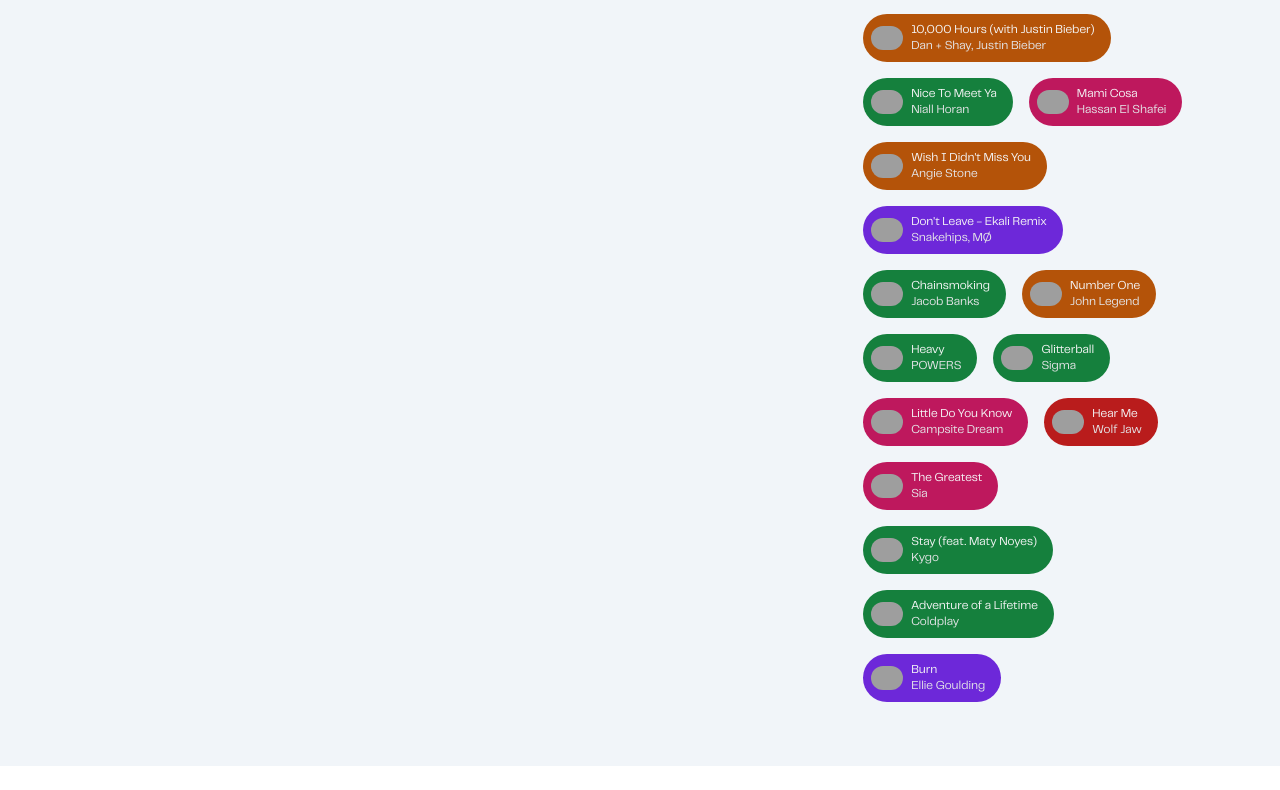
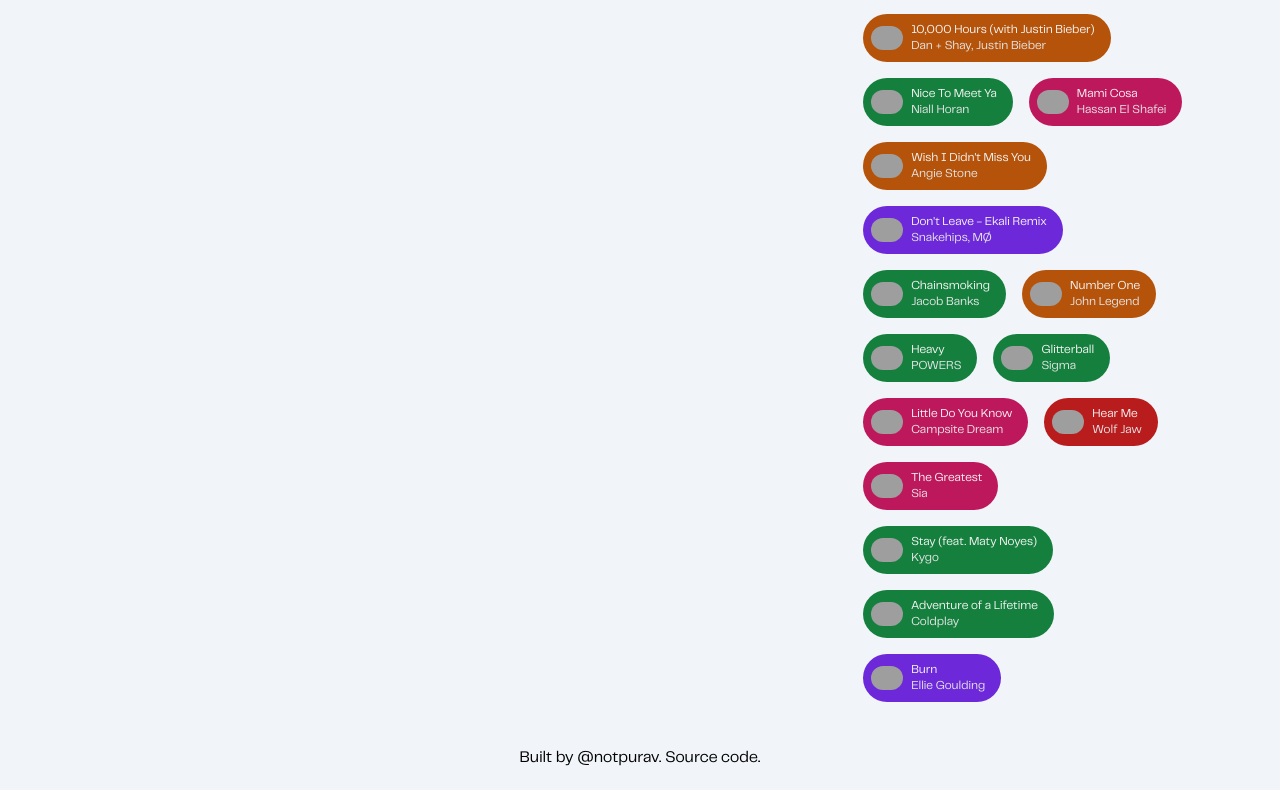
Before and after one commit to puravparab/song_search, a Next.js app in the folder client/: page / in a window 1280 px wide. Shown: the part 848-1638 px from the top of the page. Before the commit the page ends 1614 px from the top, so only its background shows below. Built offline with nearby package versions, Linux system fonts and the light colour scheme; grey boxes are pictures that could not be loaded.

Commit message:
minor update

```diff
--- a/client/app/components/display.tsx
+++ b/client/app/components/display.tsx
@@ -196,7 +196,7 @@
 			{/* 01. Select songs */}
 			<div className="w-full mb-3 md:pl-4 md:pr-0">
 				<h2 className="text-lg">01. Select songs: <span className='ml-2 p-1 cursor-pointer text-lg' onClick={addRandomSong}>🎲</span></h2>
-				<p className="text-base text-black dark:text-zinc-700">
+				<p className="text-base text-black dark:text-zinc-600">
 					- Search and add one or more songs.
 					<br/>
 					- Click on song to remove it.
@@ -230,7 +230,7 @@
 			{/* 02. Customize: */}
 			<div className="w-full mb-3">
 				<h2 className="text-lg">02. Customize:</h2>
-				<p className="text-base dark:text-zinc-700">
+				<p className="text-base dark:text-zinc-600">
 					- Select genres you want to include.
 					<br/>
 					- Choose number of recommendations.
@@ -314,7 +314,7 @@
 			{/* 03. Your Recommendations */}
 			<div className="w-full mb-3 md:px-4 lg:px-14">
 				<h2 className="text-lg">03. Your Recommendations:</h2>
-				<p className="text-base dark:text-zinc-700">
+				<p className="text-base dark:text-zinc-600">
 					- Click on get recommendations.
 					<br/>
 					- Hover over a song to listen to it.
--- a/client/app/page.tsx
+++ b/client/app/page.tsx
@@ -1,6 +1,7 @@
 "use client"
 
 import { useState, useEffect } from 'react';
+import Link from 'next/link'
 import axios from 'axios';
 
 import Search from './components/search';
@@ -243,6 +244,9 @@
         />
       </div>
 
+			<div className="w-full text-center">
+				<p>Built by <Link href="https://twitter.com/notpurav">@notpurav</Link>. <Link href="https://github.com/puravparab/song_search">Source code</Link>.</p>
+			</div>
     </main>
   );
 }
```
